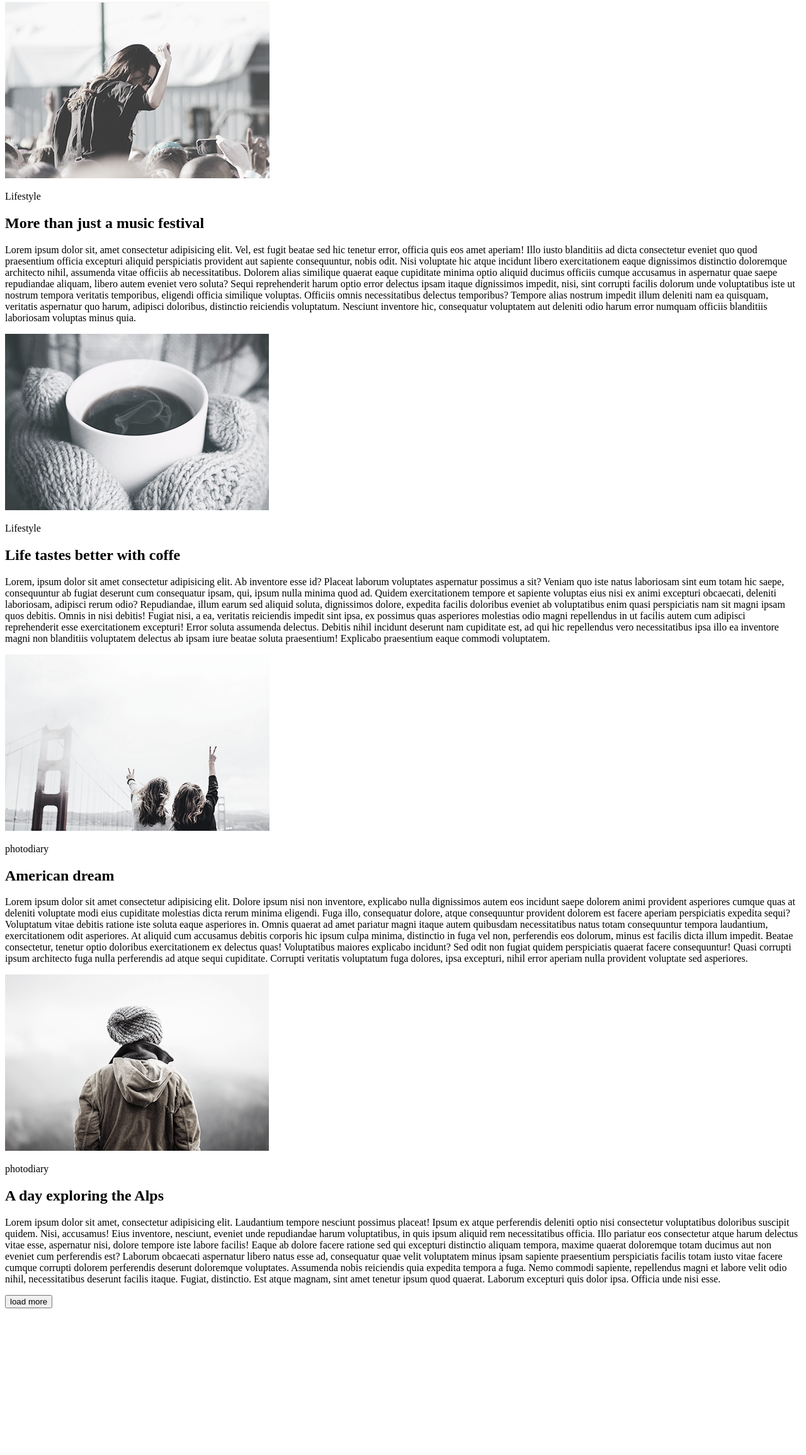
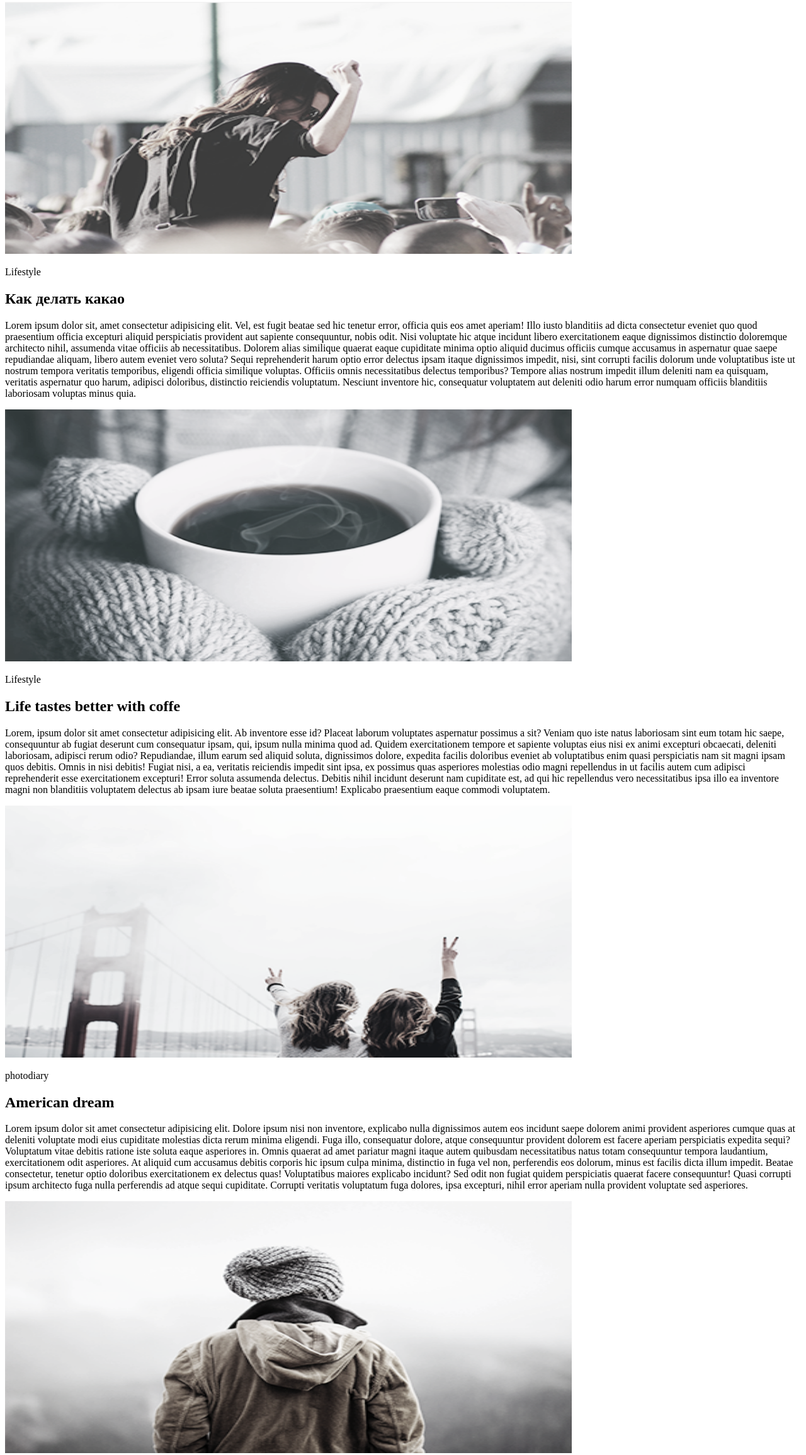
Before and after one commit to BoykoDV/goit-fe-course, a plain HTML site: page html-css/module-01/index.html in a window 1280 px wide. Shown: the part 101-2411 px from the top of the page at 63% size. Before the commit the page ends 2186 px from the top, so only its background shows below. Drawn offline with Linux system fonts and the light colour scheme.

Commit message:
add width and height

```diff
--- a/html-css/module-01/index.html
+++ b/html-css/module-01/index.html
@@ -27,9 +27,9 @@
     </header>
     <main>
       <article>
-        <img src="img/fan.png" alt="Фанаты на концерте" />
+        <img src="img/fan.png" width="900" height="400" alt="Фанаты на концерте" />
         <p>Lifestyle</p>
-        <h2>More than just a music festival</h2>
+        <h2>Как делать какао</h2>
         <p>
           Lorem ipsum dolor sit, amet consectetur adipisicing elit. Vel, est
           fugit beatae sed hic tenetur error, officia quis eos amet aperiam!
@@ -52,7 +52,7 @@
         </p>
       </article>
       <article>
-        <img src="img/cofe.png" alt="Утренний кофе" />
+        <img src="img/cofe.png" width="900" height="400" alt="Утренний кофе" />
         <p>Lifestyle</p>
         <h2>Life tastes better with coffe</h2>
         <p>
@@ -75,7 +75,7 @@
         </p>
       </article>
       <article>
-        <img src="img/bridge.png" alt="Cool! Бруклинский мост" />
+        <img src="img/bridge.png" width="900" height="400" alt="Cool! Бруклинский мост" />
         <p>photodiary</p>
         <h2>American dream</h2>
         <p>
@@ -100,7 +100,7 @@
         </p>
       </article>
       <article>
-        <img src="img/man.png" alt="Человек смотрит в даль" />
+        <img src="img/man.png"  width="900" height="400" alt="Человек смотрит в даль" />
         <p>photodiary</p>
         <h2>A day exploring the Alps</h2>
         <p>
@@ -123,8 +123,7 @@
           Laborum excepturi quis dolor ipsa. Officia unde nisi esse.
         </p>
       </article>
-      <div><button>load more</button></div>
+      <button>load more</button>
     </main>
-    <footer></footer>
   </body>
 </html>
```
